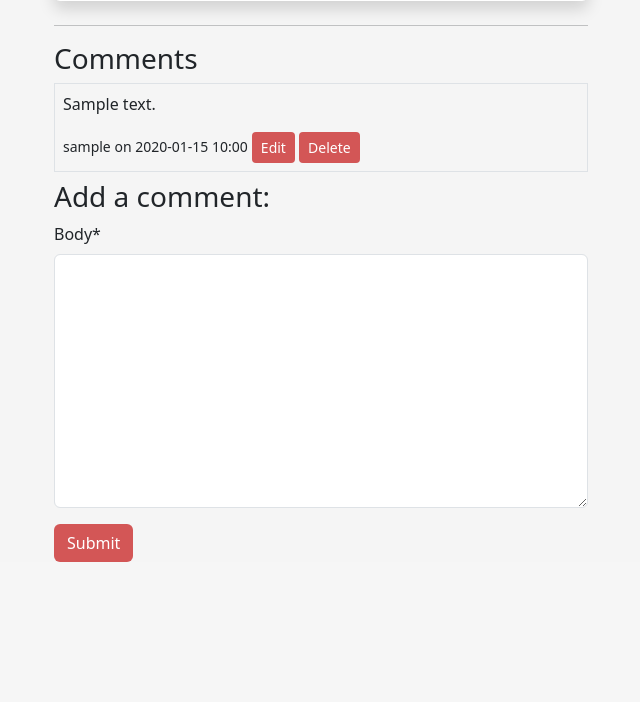
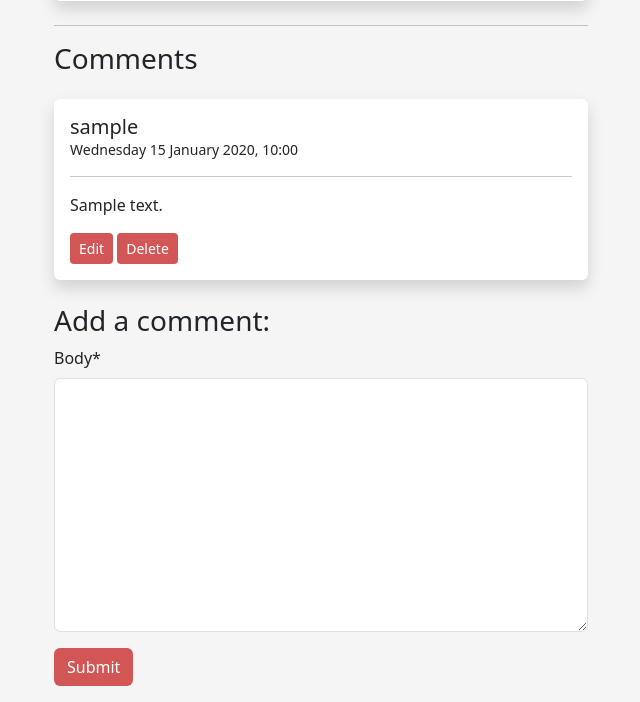
Before and after one commit to arun-dhanjal/the_cube_review, a Django app: page /post/1/ in a window 1280 px wide. Shown: the part 401-1103 px from the top of the page, without its empty margins (319-959 px from the left). Before the commit the page ends 963 px from the top, so only its background shows below. Run offline with Django 4.2, Linux system fonts and the light colour scheme; a user stored in the database is signed in; tables that the repository leaves empty hold one stand-in row (values such as "Sample post"); some libraries are stand-ins or nearby versions.

Commit message:
Update post_detail comment section styling to match post styling

```diff
--- a/feed/templates/feed/edit_comment.html
+++ b/feed/templates/feed/edit_comment.html
@@ -9,7 +9,7 @@
                 <form method="POST">
                     {% csrf_token %}
                     {{ form|crispy }}
-                    <button type="submit" class="btn">Save</button>
+                    <button type="submit" class="btn mb-3">Save</button>
                 </form>
             </div>
         </div>
--- a/feed/templates/feed/edit_post.html
+++ b/feed/templates/feed/edit_post.html
@@ -17,7 +17,7 @@
                         </div>
                     {% endif %}
 
-                    <button type="submit" class="btn mt-3">Save</button>
+                    <button type="submit" class="btn mb-3">Save</button>
                 </form>
             </div>
         </div>
--- a/feed/templates/feed/post_detail.html
+++ b/feed/templates/feed/post_detail.html
@@ -65,16 +65,28 @@
                 <hr>
 
                 <!-- List of comments -->
-                <h3>Comments</h3>
+                <h3 class="mb-4">Comments</h3>
                 {% for comment in comments %}
-                    <div class="border p-2 mb-2
+                    <div class="card mb-4 shadow border-0
                         {% if not comment.is_approved and comment.author == user %}
                         faded{% elif not comment.is_approved %}d-none{% endif %}">
-                        <p>{{ comment.body }}</p>
-                        <small>{{ comment.author }} on {{ comment.created_at|date:"Y-m-d H:i" }}</small>
+                        <div class="card-body">
+
+                            <!-- Author -->
+                            <h5 class="card-title mb-0">{{ comment.author }}</h5>
+
+                            <!-- Date posted -->
+                            <p class="small mb-3">{{ comment.created_at|date:"l j F Y, H:i" }}</p><hr>
+
+                            <!-- Body -->
+                            <p class="card-text mb-3">{{ comment.body|linebreaks }}</p>
+
+                            <!-- Edited info -->
                             {% if comment.updated_at > comment.created_at %}
-                            <br><small>(Edited on {{ comment.updated_at|date:"Y-m-d H:i" }})</small>
+                                <p class="small text-muted">(Edited on {{ comment.updated_at|date:"Y-m-d H:i" }})</p>
                             {% endif %}
+
+                            <!-- Buttons -->
                             {% if comment.author == request.user %}
                                 <a href="{% url 'edit_comment' comment.pk %}" class="btn btn-sm">Edit</a>
                                 <button type="button" class="btn btn-sm" data-bs-toggle="modal" data-bs-target="#deleteModal{{ comment.pk }}">
@@ -105,6 +117,7 @@
 
                             {% endif %}
                         </div>
+                    </div>
                 {% empty %}
                     <p>No comments yet.</p>
                 {% endfor %}
@@ -115,7 +128,7 @@
                     <form method="post">
                         {{ form | crispy }}
                         {% csrf_token %}
-                        <button type="submit" class="btn">Submit</button>
+                        <button type="submit" class="btn mb-3">Submit</button>
                     </form>
                 {% else %}
                     <h3>Log in to leave a comment!</h3>
```
Lines whose indentation alone changed are shown as unchanged.
